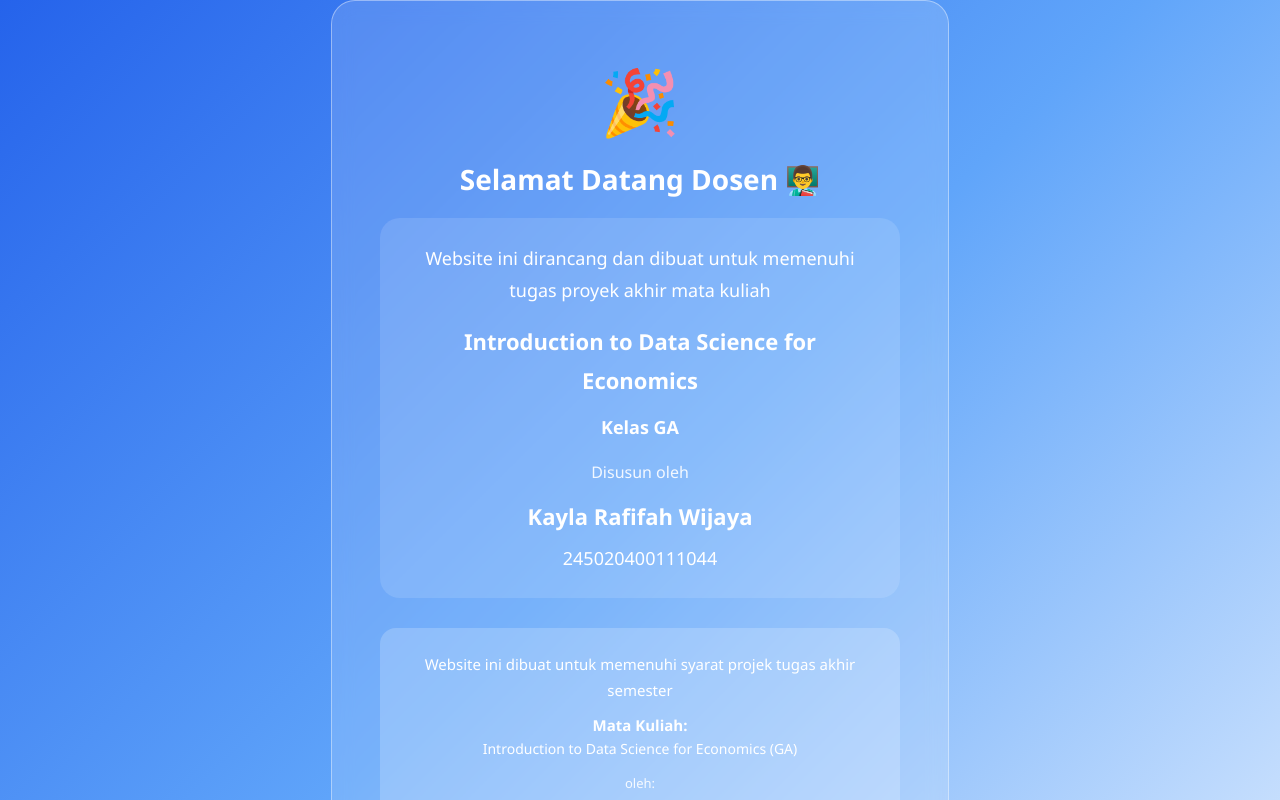
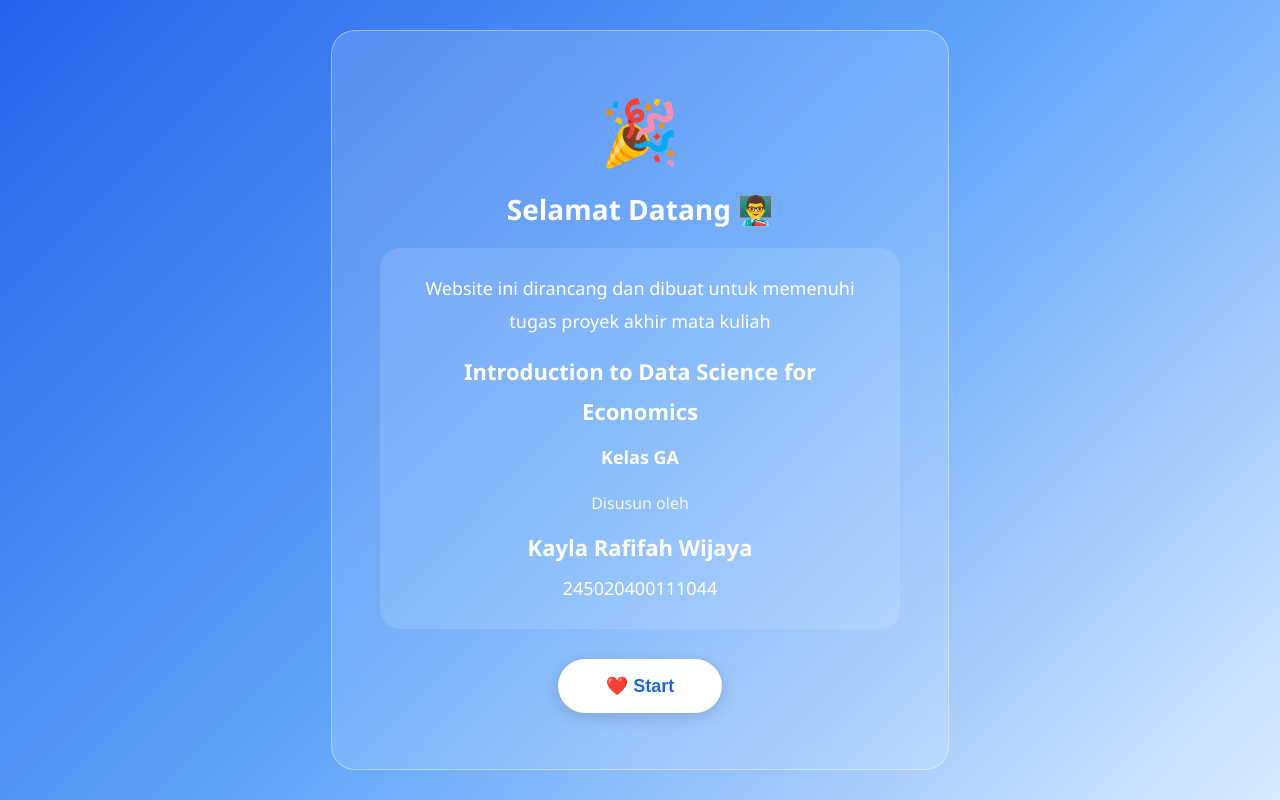
Before and after one commit to kaylarafifah9/ekonomi-daerah-fullstack, a React (Create React App) app in the folder frontend/: page / in a window 1280 px wide. Both pictures are taken after a click on the button "👨‍🏫 Login sebagai Dosen". Shown: the top 800 px of the page. Built offline with nearby package versions, Linux system fonts and the light colour scheme.

Commit message:
update welcome page

```diff
--- a/frontend/src/App.js
+++ b/frontend/src/App.js
@@ -120,7 +120,7 @@ function WelcomePage({ onStart, role }) {
   fontWeight: 'bold'
 }}>
   {role === 'dosen'
-    ? 'Selamat Datang Dosen 👨‍🏫'
+    ? 'Selamat Datang 👨‍🏫'
     : 'Selamat Anda Berhasil Login 🎉'}
 </h1>
 
@@ -177,28 +177,6 @@ function WelcomePage({ onStart, role }) {
     fontSize: '18px'
   }}>
     245020400111044
-  </p>
-</div>
-        <div style={{
-          background: 'rgba(255,255,255,0.2)', borderRadius: '16px', padding: '24px', marginBottom: '32px'
-        }}>
-          <p style={{ color: 'white', fontSize: '15px', lineHeight: '1.7', margin: 0 }}>
-            Website ini dibuat untuk memenuhi syarat projek tugas akhir semester
-          </p>
-          <p style={{ color: 'white', fontSize: '15px', fontWeight: 'bold', margin: '12px 0 4px' }}>
-            Mata Kuliah:
-          </p>
-          <p style={{ color: 'white', fontSize: '14px', margin: '0 0 16px' }}>
-            Introduction to Data Science for Economics (GA)
-          </p>
-          <p style={{ color: 'white', fontSize: '13px', margin: 0, opacity: 0.9 }}>
-            oleh:
-          </p>
-          <p style={{ color: 'white', fontSize: '16px', fontWeight: 'bold', margin: '4px 0 0' }}>
-            Kayla Rafifah Wijaya
-          </p>
-          <p style={{ color: 'white', fontSize: '13px', opacity: 0.9, margin: '2px 0 0' }}>
-            245020400111044
           </p>
         </div>
         <button onClick={onStart} style={{
```
